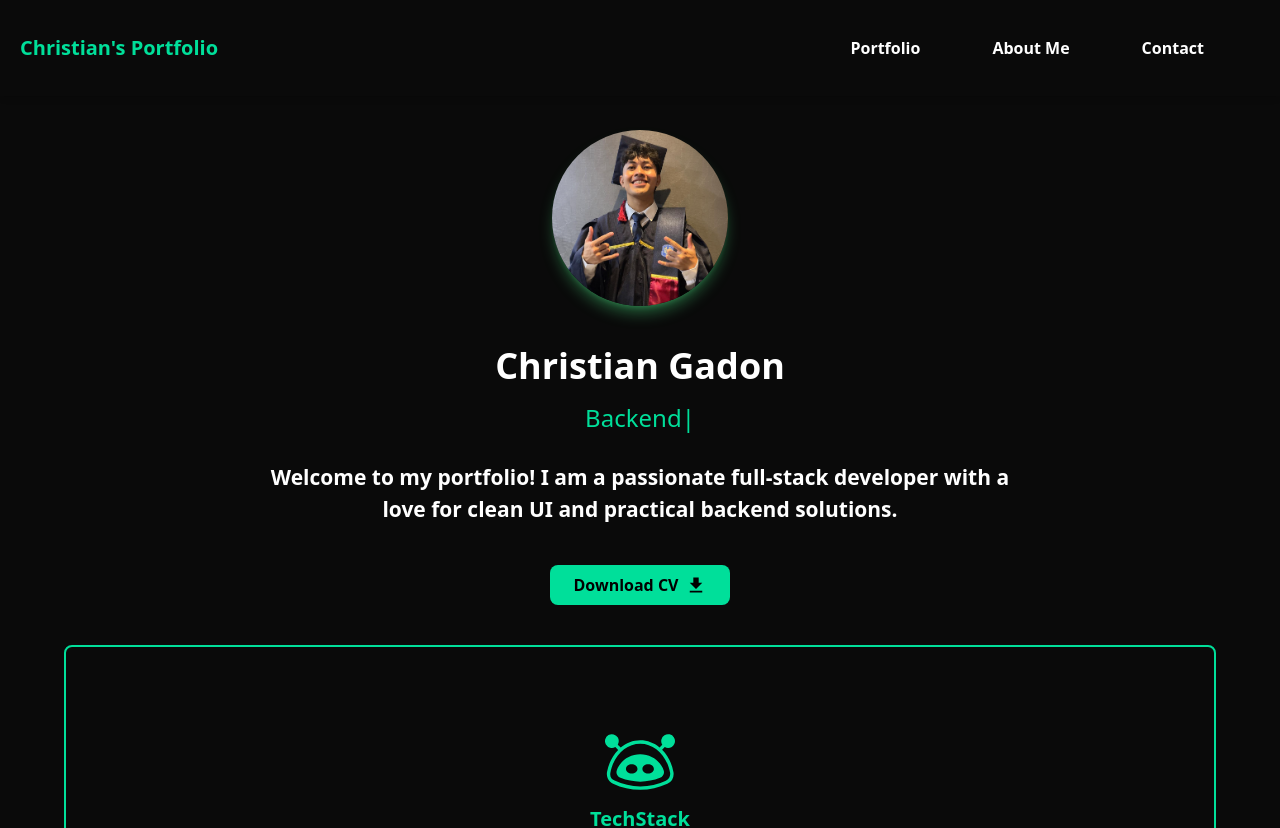
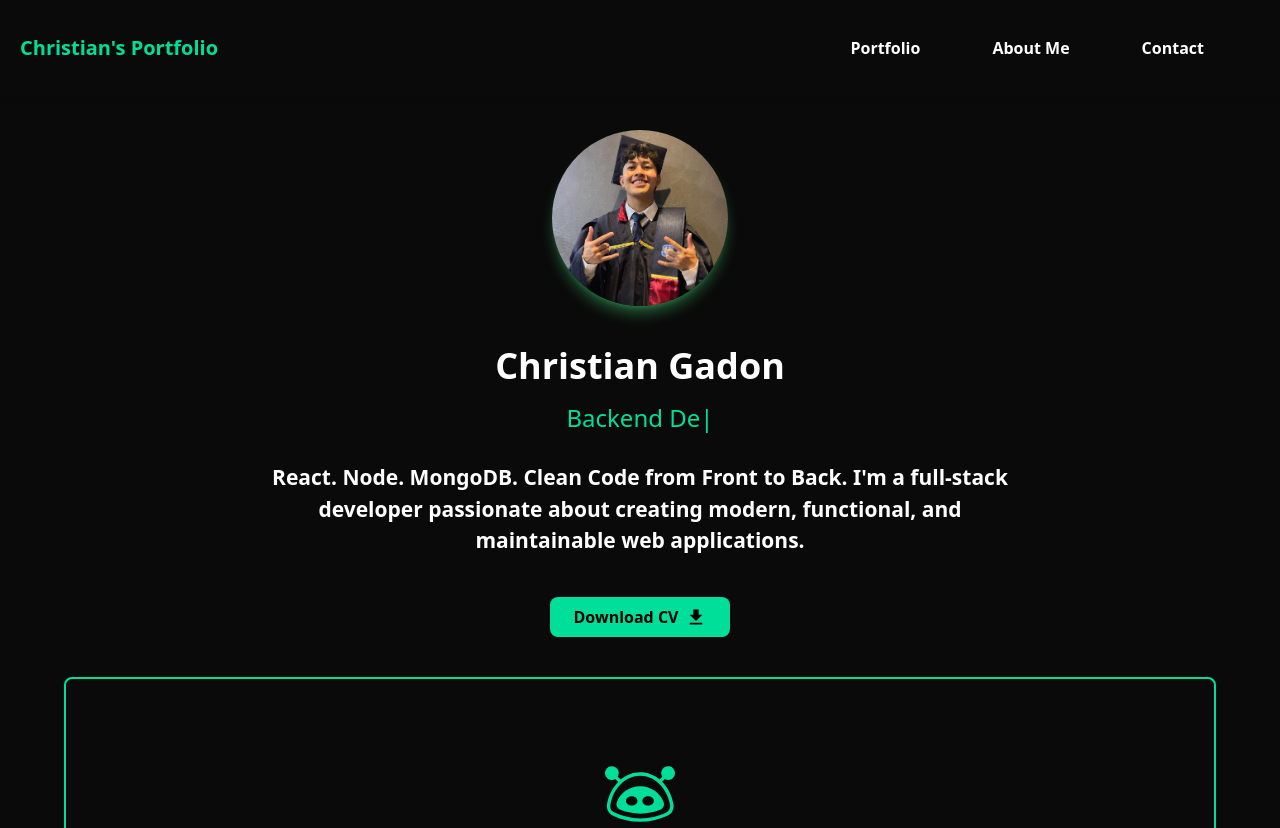
Before and after one commit to CoderCarti/my-portfolio, a React (Create React App) app: page / in a window 1280 px wide. Shown: the top 828 px of the page. Built offline with nearby package versions, Linux system fonts and the light colour scheme.

Commit message:
ADJUST: homepage adjustment

```diff
--- a/src/Components/Homepage.js
+++ b/src/Components/Homepage.js
@@ -29,8 +29,8 @@ return (
             backSpeed={60}
             loop
         />
-        <p className='text-white mt-7 text-[21px] font-semibold w-[60%] text-center'>Welcome to my portfolio! I am a passionate full-stack developer with a
-            love for clean UI and practical backend solutions.</p>
+        <p className='text-white mt-7 text-[21px] font-semibold w-[60%] text-center'>React. Node. MongoDB. Clean Code from Front to Back.
+I'm a full-stack developer passionate about creating modern, functional, and maintainable web applications.</p>
         <button className='mt-10 px-6 py-2 bg-[#00df9a] text-black font-bold rounded-lg hover:bg-[#00df9a]/80 transition duration-300 w-30 h-auto flex items-center justify-center'>
             <a href="/Gadon_Christian_Resume.pdf" download className="flex items-center">
                 Download CV
```
